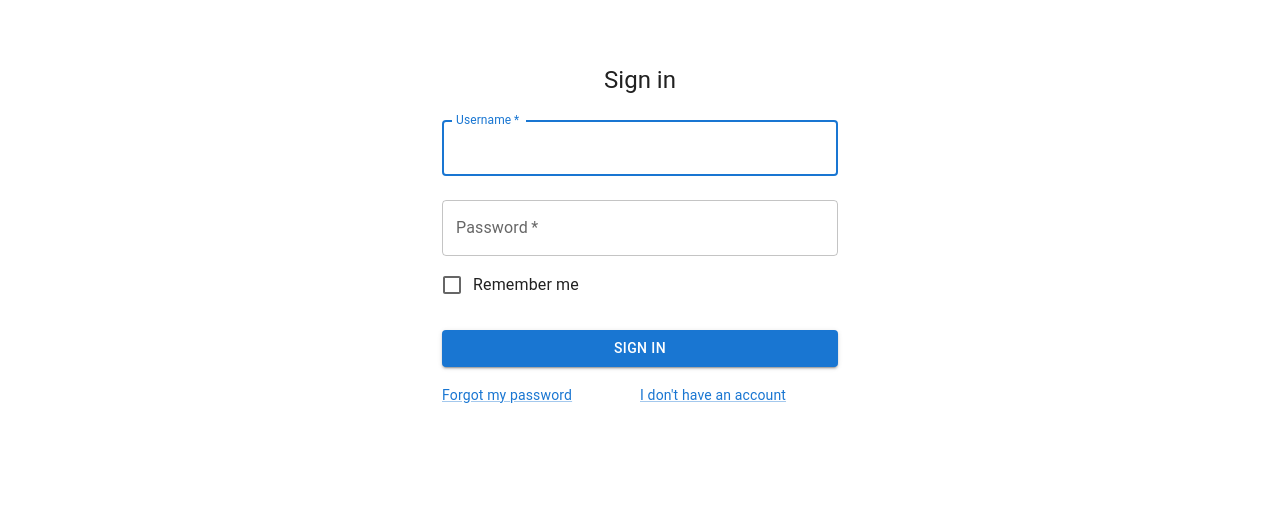
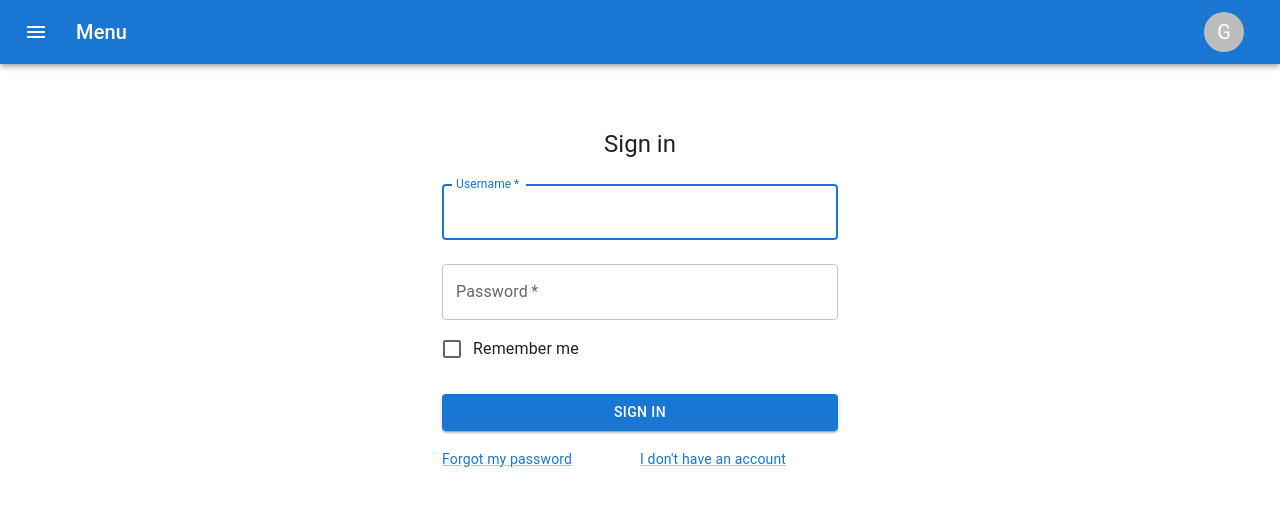
Before and after one commit to Storiaron/QnA-website, a React (Create React App) app in the folder frontend/: page /login in a window 1280 px wide. Shown: the top 506 px of the page. Built offline with nearby package versions, Linux system fonts and the light colour scheme.

Commit message:
Add visual confirmation of succesful login

```diff
--- a/frontend/package.json
+++ b/frontend/package.json
@@ -6,6 +6,7 @@
   "dependencies": {
     "@emotion/react": "^11.11.1",
     "@emotion/styled": "^11.11.0",
+    "@mui/icons-material": "^5.14.16",
     "@mui/material": "^5.14.16",
     "@testing-library/jest-dom": "^5.17.0",
     "@testing-library/react": "^13.4.0",
--- /dev/null
+++ b/frontend/src/components/Header.jsx
@@ -0,0 +1,110 @@
+import AppBar from "@mui/material/AppBar";
+import Box from "@mui/material/Box";
+import Toolbar from "@mui/material/Toolbar";
+import Typography from "@mui/material/Typography";
+import IconButton from "@mui/material/IconButton";
+import MenuIcon from "@mui/icons-material/Menu";
+import AccountCircle from "@mui/icons-material/AccountCircle";
+import Switch from "@mui/material/Switch";
+import FormControlLabel from "@mui/material/FormControlLabel";
+import FormGroup from "@mui/material/FormGroup";
+import { Avatar } from "@mui/material";
+import MenuItem from "@mui/material/MenuItem";
+import Menu from "@mui/material/Menu";
+import { useState } from "react";
+import { Outlet, useNavigate } from "react-router-dom";
+
+function MenuAppBar() {
+  const [anchorEl, setAnchorEl] = useState(null);
+  const [menuAnchor, setMenuAnchor] = useState(null);
+  let loggedInUser = localStorage.getItem("username");
+  const navigate = useNavigate();
+  const handleMenu = (event) => {
+    setAnchorEl(event.currentTarget);
+  };
+
+  const handleClose = () => {
+    setAnchorEl(null);
+  };
+  const handleMenuClose = () => {
+    setMenuAnchor(null);
+  };
+  const handleLogOut = () => {
+    handleClose();
+    localStorage.clear();
+    navigate("/");
+  };
+
+  return (
+    <div>
+      <Box sx={{ flexGrow: 1 }}>
+        <AppBar position="static">
+          <Toolbar>
+            <IconButton
+              size="large"
+              edge="start"
+              color="inherit"
+              aria-label="menu"
+              sx={{ mr: 2 }}
+            >
+              <MenuIcon />
+              <Menu
+               id="menu-appbar"
+               anchorEl={menuAnchor}
+               anchorOrigin={{
+                 vertical: "top",
+                 horizontal: "left",
+               }}
+               keepMounted
+               transformOrigin={{
+                 vertical: "top",
+                 horizontal: "left",
+               }}
+               open={Boolean(menuAnchor)}
+               onClose={handleMenuClose}>
+                <MenuItem onClick={handleMenuClose}>Profile</MenuItem>
+                <MenuItem onClick={handleMenuClose}>Log out</MenuItem>
+              </Menu>
+            </IconButton>
+            <Typography variant="h6" component="div" sx={{ flexGrow: 1 }}>
+              Menu
+            </Typography>
+            <div>
+              <IconButton
+                size="large"
+                aria-label="account of current user"
+                aria-controls="menu-appbar"
+                aria-haspopup="true"
+                onClick={handleMenu}
+                color="inherit"
+              >
+                <Avatar>{localStorage.getItem("username") ? localStorage.getItem("username")[0] : "G"}</Avatar>
+              </IconButton>
+              <Menu
+                id="menu-appbar"
+                anchorEl={anchorEl}
+                anchorOrigin={{
+                  vertical: "top",
+                  horizontal: "right",
+                }}
+                keepMounted
+                transformOrigin={{
+                  vertical: "top",
+                  horizontal: "right",
+                }}
+                open={Boolean(anchorEl)}
+                onClose={handleClose}
+              >
+                <MenuItem onClick={handleClose}>Profile</MenuItem>
+                <MenuItem onClick={handleLogOut}>Log out</MenuItem>
+              </Menu>
+            </div>
+          </Toolbar>
+        </AppBar>
+      </Box>
+      <Outlet />
+    </div>
+  );
+}
+
+export default MenuAppBar;
--- a/frontend/src/components/Login.jsx
+++ b/frontend/src/components/Login.jsx
@@ -8,8 +8,11 @@ import Grid from "@mui/material/Grid";
 import Box from "@mui/material/Box";
 import Typography from "@mui/material/Typography";
 import Container from "@mui/material/Container";
-import { useEffect } from "react";
+import { Alert, Snackbar } from "@mui/material";
+import { useState } from "react";
 function Login() {
+  const [loginState, setLoginState] = useState("base");
+
   const handleSubmit = async (event) => {
     event.preventDefault();
     const data = new FormData(event.currentTarget);
@@ -24,15 +27,17 @@ function Login() {
       }),
     });
     if (response.ok) {
-      const responseData = await response.json();
-      let token = responseData.headers.get("Authorization");
+      setLoginState("success");
+      let token = response.headers.get("Authorization");
       if (token != null) {
         localStorage.setItem("token", token);
         localStorage.setItem("username", data.get("username"));
       }
+    } else {
+      setLoginState("fail");
     }
   };
-  return (
+  return loginState === "base" ? (
     <Container component="main" maxWidth="xs">
       <CssBaseline />
       <Box
@@ -47,6 +52,9 @@ function Login() {
           Sign in
         </Typography>
         <Box component="form" onSubmit={handleSubmit} noValidate sx={{ mt: 1 }}>
+          {loginState === "fail" && (
+            <Alert severity="error">Incorrect username or password!</Alert>
+          )}
           <TextField
             margin="normal"
             required
@@ -57,6 +65,9 @@ function Login() {
             autoComplete="username"
             autoFocus
           />
+          {loginState === "fail" && (
+            <Alert severity="error">Incorrect username or password!</Alert>
+          )}
           <TextField
             margin="normal"
             required
@@ -94,6 +105,20 @@ function Login() {
         </Box>
       </Box>
     </Container>
+  ) : (
+    <Container component="main" maxWidth="xs">
+      <CssBaseline />
+      <Box
+        sx={{
+          marginTop: 8,
+          display: "flex",
+          flexDirection: "column",
+          alignItems: "center",
+        }}
+      >
+        <div>Welcome back {localStorage.getItem("username")}</div>
+      </Box>
+    </Container>
   );
 }
 
--- a/frontend/src/index.js
+++ b/frontend/src/index.js
@@ -6,15 +6,20 @@ import reportWebVitals from './reportWebVitals';
 import { createBrowserRouter, RouterProvider } from "react-router-dom";
 import Login from './components/Login';
 import Register from './components/Register';
+import Header from './components/Header'
 const root = ReactDOM.createRoot(document.getElementById('root'));
 const router = createBrowserRouter([
   {
+    path: "/",
+    element: <Header />,
+    children: [{
       path: "/login",
       element: <Login />
     },
     {
       path: "/register",
       element: <Register />
+    }]
   }
 ])
 root.render(
```
Also changed, not shown: 1 other file (tests, documents, lock files or other folders). Lines whose indentation alone changed are shown as unchanged.
